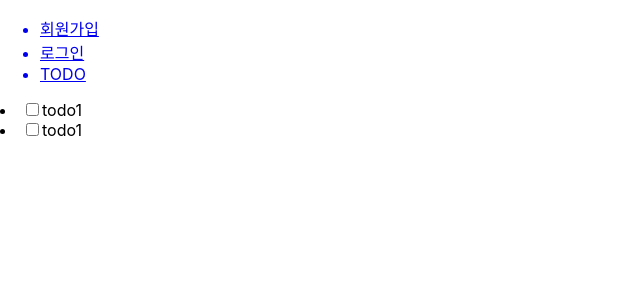
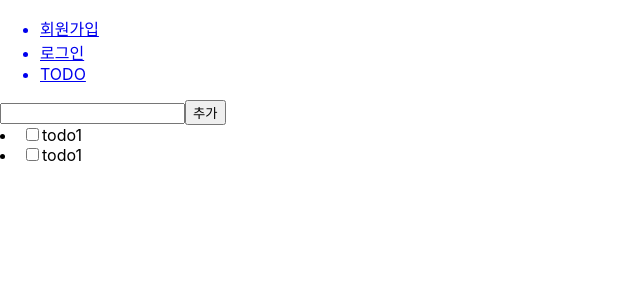
Before and after one commit to sumi-0011/wanted-pre-onboarding-frontend, a React (Create React App) app: page /todo in a window 1280 px wide. Shown: the top 300 px of the page, without its empty margins (0-640 px from the left). Built offline with nearby package versions, Linux system fonts and the light colour scheme; sample sign-in values are in the browser's storage.

Commit message:
feat: 새로운 todo 추가 form 생성

```diff
--- /dev/null
+++ b/src/pages/todo/NewTodoForm.tsx
@@ -0,0 +1,30 @@
+import { type ChangeEvent, useState } from 'react';
+
+interface NewTodoFormProps {
+  createTodo: (newTodo: string) => void;
+}
+
+function NewTodoForm({ createTodo }: NewTodoFormProps): JSX.Element {
+  const [input, setInput] = useState('');
+
+  const onNewTodoInputChange = (e: ChangeEvent<HTMLInputElement>): void => {
+    setInput(e.target.value);
+  };
+
+  const onNewTodoAddBtnClick = (): void => {
+    input !== '' && createTodo(input);
+  };
+  return (
+    <div>
+      <input
+        data-testid="new-todo-input"
+        value={input}
+        onChange={onNewTodoInputChange}
+      />
+      <button data-testid="new-todo-add-button" onClick={onNewTodoAddBtnClick}>
+        추가
+      </button>
+    </div>
+  );
+}
+export default NewTodoForm;
--- a/src/pages/todo/TodoItem.tsx
+++ b/src/pages/todo/TodoItem.tsx
@@ -22,7 +22,7 @@ function TodoItem({
   return (
     <li>
       <label>
-        <input type="checkbox" checked={isCompleted} onClick={onCheckClick} />
+        <input type="checkbox" checked={isCompleted} onChange={onCheckClick} />
         <span>{todo}</span>
       </label>
     </li>
--- a/src/pages/todo/index.tsx
+++ b/src/pages/todo/index.tsx
@@ -1,4 +1,5 @@
 import { useState } from 'react';
+import NewTodoForm from './NewTodoForm';
 import TodoItem, { type TodoItemType } from './TodoItem';
 
 const DUMMY_TODO_LIST: TodoItemType[] = [
@@ -27,8 +28,14 @@ function Todo(): JSX.Element {
     );
   };
 
+  const createTodo = (newTodo: string): void => {
+    console.log('newTodo: ', newTodo);
+  };
+
   return (
     <div>
+      <NewTodoForm createTodo={createTodo} />
+
       {todos.map((todo) => (
         <TodoItem
           key={todo.id}
```
